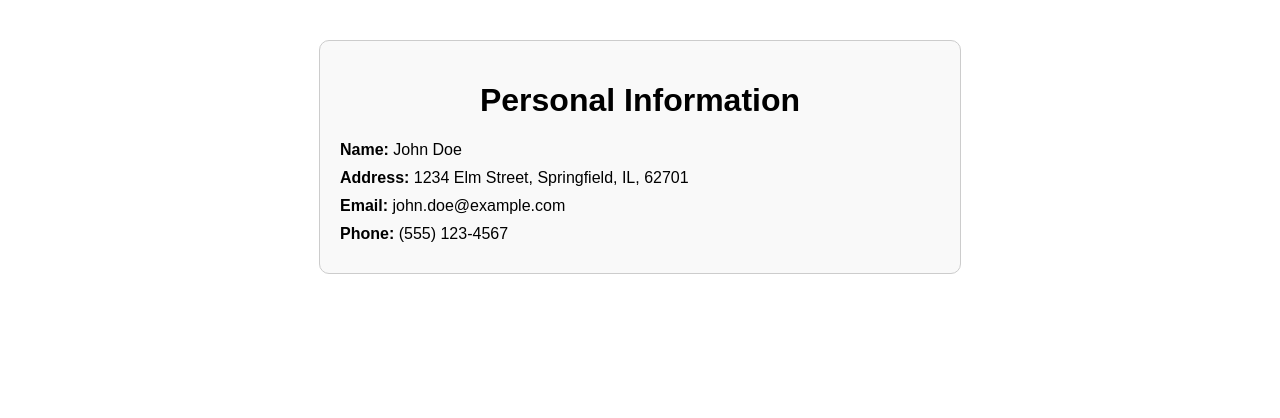
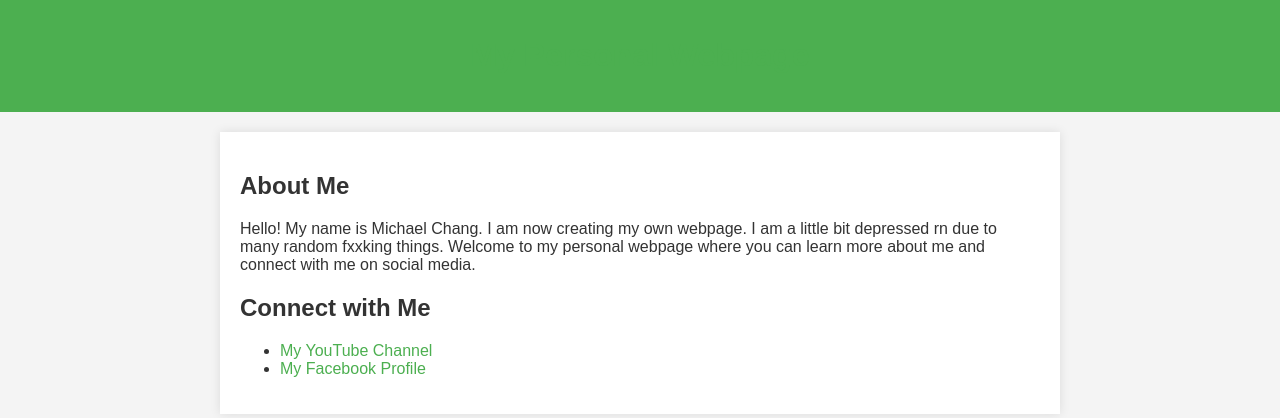
Before and after one commit to M7f5/Webpage, a plain HTML site: page index.html in a window 1280 px wide. Drawn offline with Linux system fonts and the light colour scheme.

Commit message:
Update index.html

```diff
--- a/index.html
+++ b/index.html
@@ -3,46 +3,56 @@
 <head>
     <meta charset="UTF-8">
     <meta name="viewport" content="width=device-width, initial-scale=1.0">
-    <title>Personal Information</title>
+    <title>My Personal Webpage</title>
     <style>
         body {
             font-family: Arial, sans-serif;
-            margin: 40px;
+            margin: 0;
+            padding: 0;
+            background-color: #f4f4f4;
+            color: #333;
         }
-        .personal-info {
-            max-width: 600px;
-            margin: auto;
+        header {
+            background-color: #4CAF50;
+            color: white;
+            text-align: center;
+            padding: 1em 0;
+        }
+        .container {
+            max-width: 800px;
+            margin: 20px auto;
             padding: 20px;
-            border: 1px solid #ccc;
-            border-radius: 10px;
-            background-color: #f9f9f9;
+            background-color: white;
+            box-shadow: 0 0 10px rgba(0, 0, 0, 0.1);
         }
-        .personal-info h1 {
-            text-align: center;
+        h1 {
+            color: #4CAF50;
         }
-        .personal-info p {
-            margin: 10px 0;
+        a {
+            color: #4CAF50;
+            text-decoration: none;
         }
-        .personal-info label {
-            font-weight: bold;
+        a:hover {
+            text-decoration: underline;
         }
     </style>
 </head>
 <body>
-    <div class="personal-info">
-        <h1>Personal Information</h1>
-        <p>
-            <label>Name:</label> John Doe
-        </p>
-        <p>
-            <label>Address:</label> 1234 Elm Street, Springfield, IL, 62701
-        </p>
-        <p>
-            <label>Email:</label> john.doe@example.com
-        </p>
-        <p>
-            <label>Phone:</label> (555) 123-4567
-        </p>
+    <header>
+        <h1>My Personal Webpage</h1>
+    </header>
+    <div class="container">
+        <section>
+            <h2>About Me</h2>
+            <p>Hello! My name is Michael Chang. I am now creating my own webpage. I am a little bit depressed rn due to many random fxxking things. Welcome to my personal webpage where you can learn more about me and connect with me on social media.</p>
+        </section>
+        <section>
+            <h2>Connect with Me</h2>
+            <ul>
+                <li><a href="https://www.youtube.com/yourchannel" target="_blank">My YouTube Channel</a></li>
+                <li><a href="https://www.facebook.com/yourprofile" target="_blank">My Facebook Profile</a></li>
+            </ul>
+        </section>
     </div>
 </body>
 </html>
```
